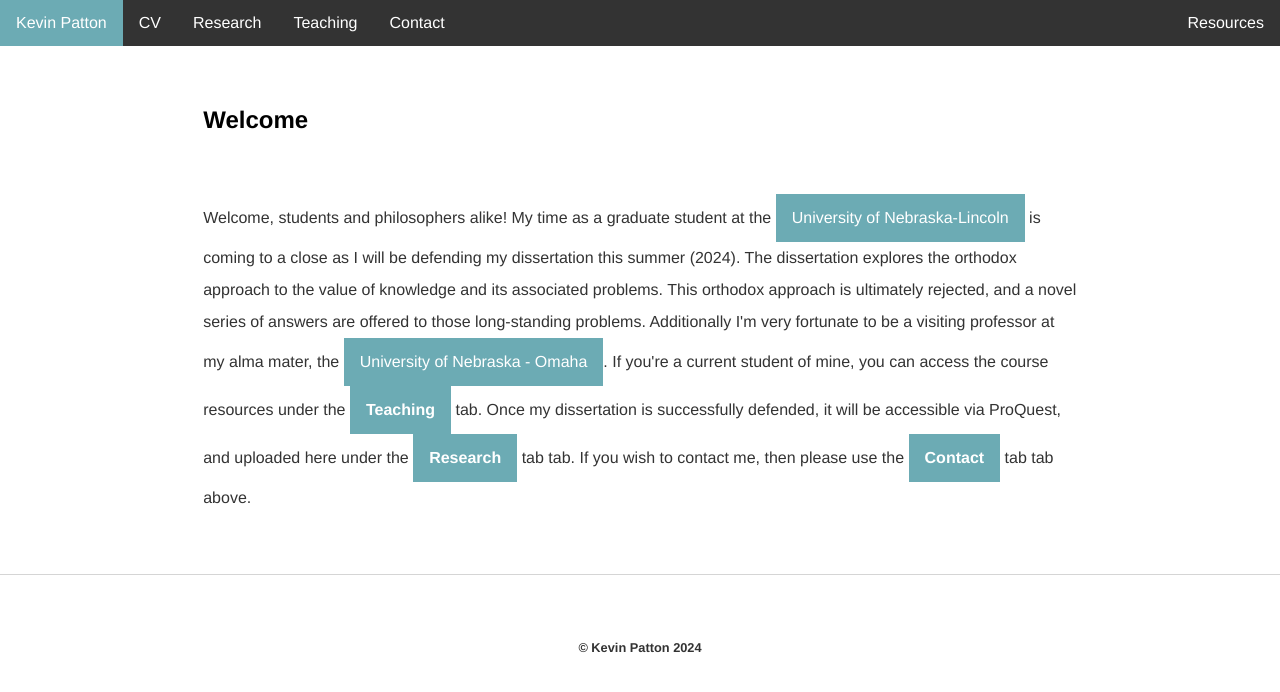
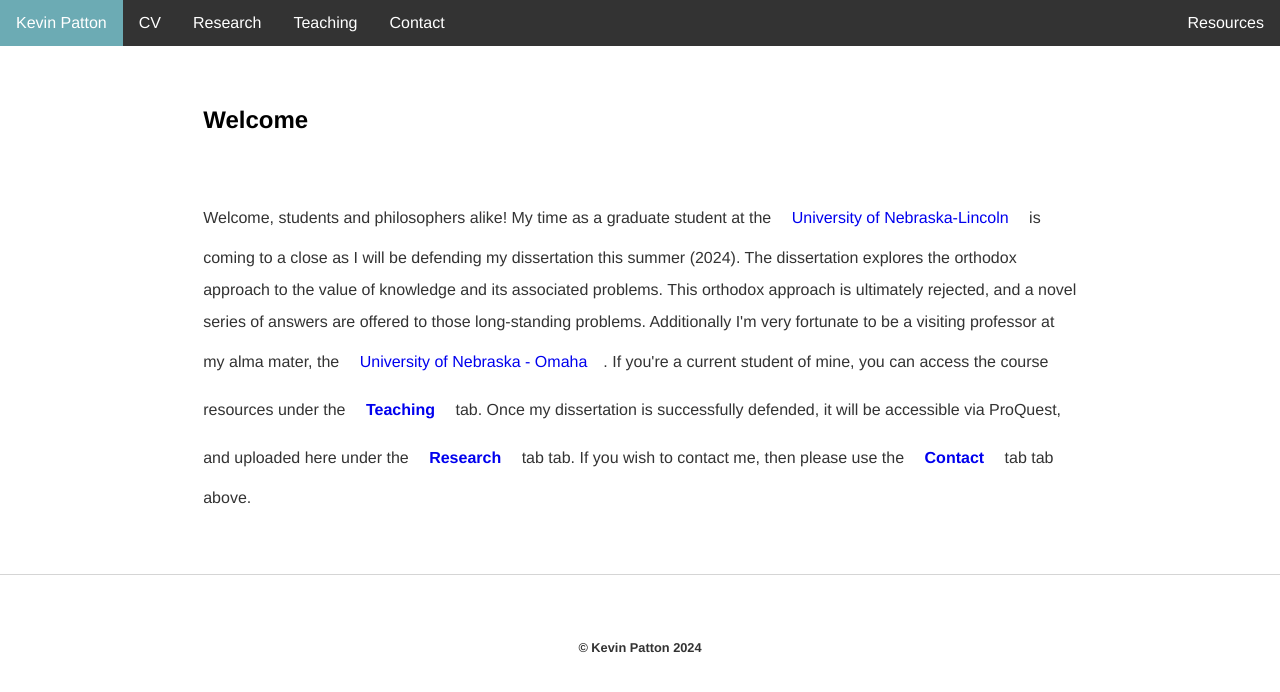
Before and after one commit to kevinjpatton/kevinjpatton.github.io, a Jekyll site: the page built from index.html, in a window 1280 px wide. Shown: the top 692 px of the page. Built offline with Jekyll 4.4.1, drawn with Linux system fonts in a browser that asks for light colours; Markdown is read by kramdown in place of the engine named in the settings.

Commit message:
Update index.html

```diff
--- a/index.html
+++ b/index.html
@@ -4,5 +4,5 @@
 ---
 <div class="blurb">
 	<h2>Welcome</h2>
-	<p>Welcome, students and philosophers alike! My time as a graduate student at the  <a href="http://www.unl.edu/philosophy/graduate-students#patton" target="_blank" class="next">University of Nebraska-Lincoln</a> is coming to a close as I will be defending my dissertation this summer (2024). The dissertation explores the orthodox approach to the value of knowledge and its associated problems. This orthodox approach is ultimately rejected, and a novel series of answers are offered to those long-standing problems. Additionally I'm very fortunate to be a visiting professor at my alma mater, the <a href="https://www.unomaha.edu/college-of-arts-and-sciences/philosophy/about-us/directory/kevin-patton.php" target="_blank" class="next">University of Nebraska - Omaha</a>. If you're a current student of mine, you can access the course resources under the <b><a href="/teaching/index.html" class="next">Teaching</a></b> tab. Once my dissertation is successfully defended, it will be accessible via ProQuest, and uploaded here under the <b><a href="/teaching/index.html" class="next">Research</a></b> tab tab. If you wish to contact me, then please use the <b><a href="/teaching/index.html" class="next">Contact</a></b> tab tab above.</p>
+	<p>Welcome, students and philosophers alike! My time as a graduate student at the  <a href="http://www.unl.edu/philosophy/graduate-students#patton" target="_blank">University of Nebraska-Lincoln</a> is coming to a close as I will be defending my dissertation this summer (2024). The dissertation explores the orthodox approach to the value of knowledge and its associated problems. This orthodox approach is ultimately rejected, and a novel series of answers are offered to those long-standing problems. Additionally I'm very fortunate to be a visiting professor at my alma mater, the <a href="https://www.unomaha.edu/college-of-arts-and-sciences/philosophy/about-us/directory/kevin-patton.php" target="_blank">University of Nebraska - Omaha</a>. If you're a current student of mine, you can access the course resources under the <b><a href="/teaching/index.html" >Teaching</a></b> tab. Once my dissertation is successfully defended, it will be accessible via ProQuest, and uploaded here under the <b><a href="/teaching/index.html">Research</a></b> tab tab. If you wish to contact me, then please use the <b><a href="/teaching/index.html">Contact</a></b> tab tab above.</p>
 </div><!-- /.blurb -->
```
